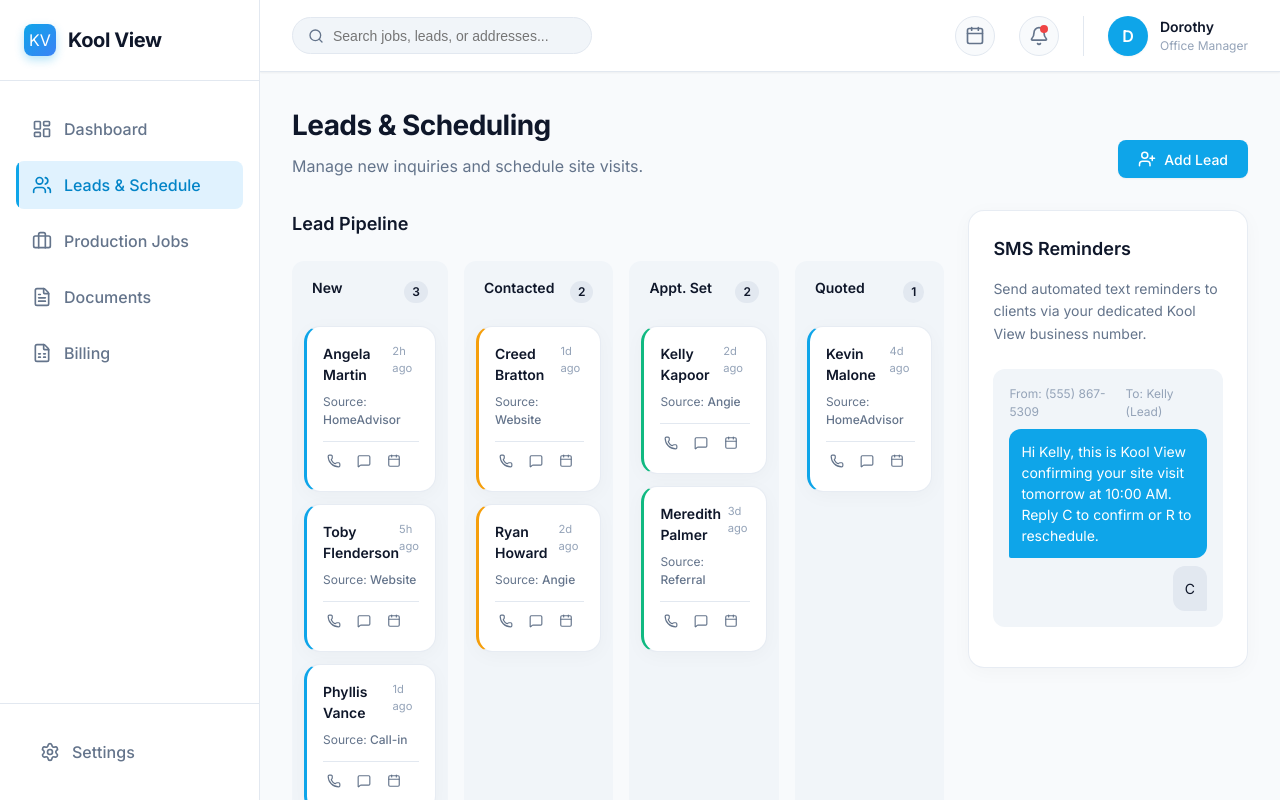
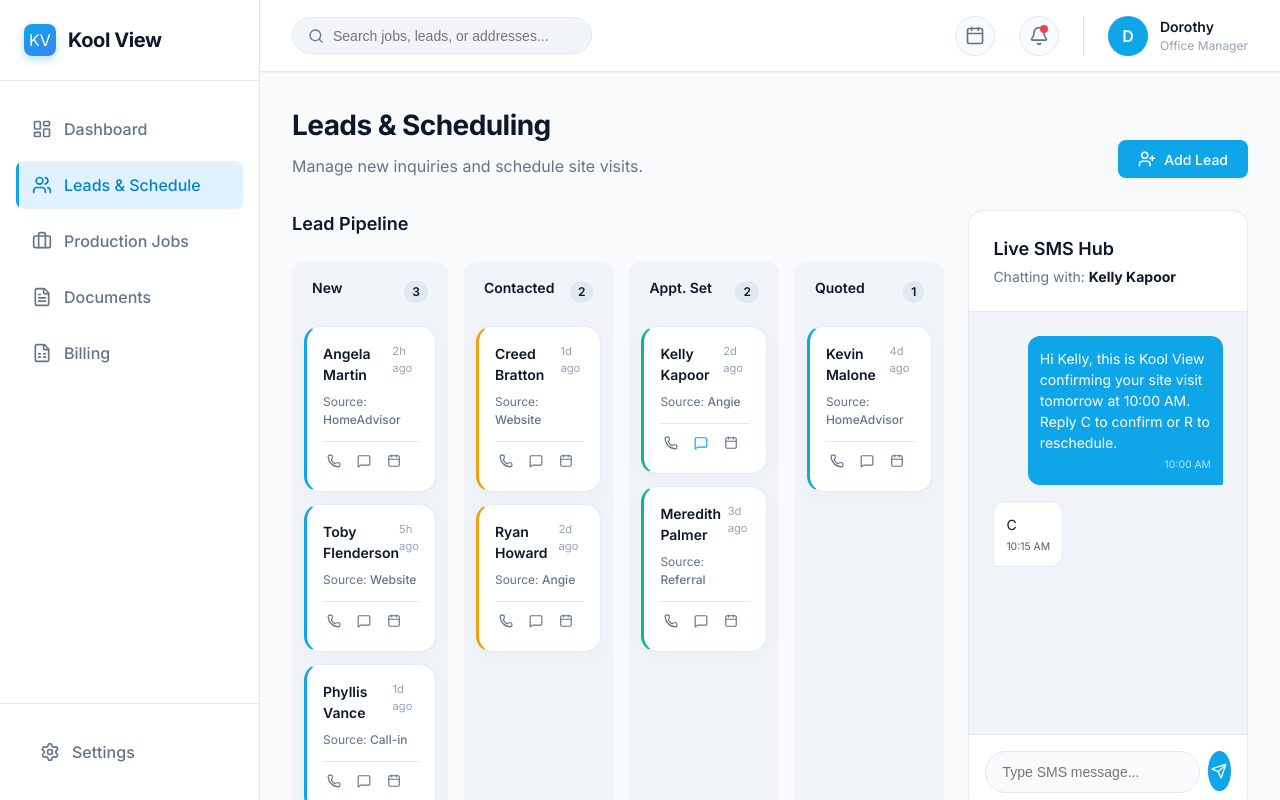
Before and after one commit to ahmadhassan91/KoolView, a React (Vite) app: page /leads in a window 1280 px wide. Built offline with nearby package versions, Linux system fonts and the light colour scheme.

Commit message:
feat: make SMS Reminders module interactive

```diff
--- a/src/pages/Leads.jsx
+++ b/src/pages/Leads.jsx
@@ -1,5 +1,5 @@
 import React, { useState } from 'react';
-import { Plus, MessageSquare, Phone, Calendar as CalendarIcon, UserPlus, Clock } from 'lucide-react';
+import { Plus, MessageSquare, Phone, Calendar as CalendarIcon, UserPlus, Clock, Send } from 'lucide-react';
 import Modal from '../components/Modal';
 
 export default function Leads() {
@@ -44,6 +44,32 @@ export default function Leads() {
     setLeads(leads.map(lead =>
       lead.id === leadId ? { ...lead, status: newStatus } : lead
     ));
+  };
+
+  /* --- Interactive SMS Handlers --- */
+  const [selectedSmsLead, setSelectedSmsLead] = useState(leads.find(l => l.name === 'Kelly Kapoor'));
+  const [smsText, setSmsText] = useState('');
+  const [chatHistory, setChatHistory] = useState([
+    { sender: 'us', text: 'Hi Kelly, this is Kool View confirming your site visit tomorrow at 10:00 AM. Reply C to confirm or R to reschedule.', time: '10:00 AM' },
+    { sender: 'them', text: 'C', time: '10:15 AM' }
+  ]);
+
+  const openSmsForLead = (lead) => {
+    setSelectedSmsLead(lead);
+    setChatHistory([
+      { sender: 'us', text: `Hi ${lead.name.split(' ')[0]}, thanks for reaching out to Kool View! How can we help you today?`, time: 'Just now' }
+    ]);
+  };
+
+  const sendSms = () => {
+    if (!smsText.trim()) return;
+    setChatHistory([...chatHistory, { sender: 'us', text: smsText, time: 'Now' }]);
+    setSmsText('');
+
+    // Simulate a fake reply after 2 seconds for the demo!
+    setTimeout(() => {
+      setChatHistory(prev => [...prev, { sender: 'them', text: "Sounds great, looking forward to it!", time: 'Now' }]);
+    }, 2000);
   };
 
   return (
@@ -103,7 +129,13 @@ export default function Leads() {
                         </div>
                         <div style={{ display: 'flex', gap: '0.5rem', borderTop: '1px solid var(--border)', paddingTop: '0.5rem' }} onClick={e => e.stopPropagation()}>
                           <button style={{ color: 'var(--text-muted)', padding: '0.25rem' }} title="Call"><Phone size={14} /></button>
-                          <button style={{ color: 'var(--text-muted)', padding: '0.25rem' }} title="Text"><MessageSquare size={14} /></button>
+                          <button
+                            style={{ color: selectedSmsLead?.id === lead.id ? 'var(--primary)' : 'var(--text-muted)', padding: '0.25rem', transition: 'var(--transition)' }}
+                            title="Text"
+                            onClick={(e) => { e.stopPropagation(); openSmsForLead(lead); }}
+                          >
+                            <MessageSquare size={14} />
+                          </button>
                           <button style={{ color: 'var(--text-muted)', padding: '0.25rem' }} title="Schedule"><CalendarIcon size={14} /></button>
                         </div>
                       </div>
@@ -120,31 +152,58 @@ export default function Leads() {
           </div>
         </div>
 
-        {/* Sidebar Actions (Reminders Demo) */}
+        {/* Dynamic Interactive SMS Panel */}
         <div style={{ display: 'flex', flexDirection: 'column', gap: '1.5rem' }}>
-          <div className="card" style={{ padding: '1.5rem' }}>
-            <h3 style={{ fontSize: '1.125rem', marginBottom: '1rem' }}>SMS Reminders</h3>
-            <p style={{ fontSize: '0.875rem', color: 'var(--text-muted)', marginBottom: '1.5rem', lineHeight: 1.6 }}>
-              Send automated text reminders to clients via your dedicated Kool View business number.
-            </p>
+          <div className="card" style={{ display: 'flex', flexDirection: 'column', height: '100%', maxHeight: '75vh' }}>
+            <div style={{ padding: '1.5rem', borderBottom: '1px solid var(--border)' }}>
+              <h3 style={{ fontSize: '1.125rem', marginBottom: '0.25rem' }}>Live SMS Hub</h3>
+              <p style={{ fontSize: '0.875rem', color: 'var(--text-muted)' }}>
+                Chatting with: <strong style={{ color: 'var(--text-main)' }}>{selectedSmsLead?.name || 'No lead selected'}</strong>
+              </p>
+            </div>
 
-            <div style={{ backgroundColor: 'var(--bg-subtle)', borderRadius: 'var(--radius-lg)', padding: '1rem', marginBottom: '1rem', position: 'relative' }}>
-              <div style={{ fontSize: '0.75rem', color: 'var(--text-light)', marginBottom: '0.5rem', display: 'flex', justifyContent: 'space-between' }}>
-                <span>From: (555) 867-5309</span>
-                <span>To: Kelly (Lead)</span>
-              </div>
-              <div style={{ backgroundColor: 'var(--primary)', color: 'white', padding: '0.75rem', borderRadius: '12px 12px 12px 2px', fontSize: '0.875rem', lineHeight: 1.5, marginBottom: '0.5rem' }}>
-                Hi Kelly, this is Kool View confirming your site visit tomorrow at 10:00 AM. Reply C to confirm or R to reschedule.
-              </div>
-              <div style={{ backgroundColor: 'var(--border)', color: 'var(--text-main)', padding: '0.75rem', borderRadius: '12px 12px 2px 12px', fontSize: '0.875rem', lineHeight: 1.5, alignSelf: 'flex-end', marginLeft: 'auto', width: 'fit-content' }}>
-                C
-              </div>
+            <div style={{ flex: 1, backgroundColor: 'var(--bg-subtle)', padding: '1.5rem', overflowY: 'auto', display: 'flex', flexDirection: 'column', gap: '1rem' }}>
+              {chatHistory.map((msg, idx) => (
+                <div key={idx} style={{
+                  alignSelf: msg.sender === 'us' ? 'flex-end' : 'flex-start',
+                  backgroundColor: msg.sender === 'us' ? 'var(--primary)' : 'var(--bg-surface)',
+                  color: msg.sender === 'us' ? 'white' : 'var(--text-main)',
+                  border: msg.sender === 'them' ? '1px solid var(--border)' : 'none',
+                  padding: '0.75rem',
+                  borderRadius: msg.sender === 'us' ? '12px 12px 2px 12px' : '12px 12px 12px 2px',
+                  fontSize: '0.875rem',
+                  lineHeight: 1.5,
+                  maxWidth: '85%'
+                }}>
+                  {msg.text}
+                  <div style={{ fontSize: '0.65rem', marginTop: '0.25rem', opacity: 0.7, textAlign: msg.sender === 'us' ? 'right' : 'left' }}>
+                    {msg.time}
+                  </div>
+                </div>
+              ))}
+            </div>
+
+            <div style={{ padding: '1rem', borderTop: '1px solid var(--border)', display: 'flex', gap: '0.5rem', backgroundColor: 'var(--bg-surface)' }}>
+              <input
+                type="text"
+                value={smsText}
+                onChange={(e) => setSmsText(e.target.value)}
+                onKeyDown={(e) => e.key === 'Enter' && sendSms()}
+                placeholder="Type SMS message..."
+                style={{ flex: 1, padding: '0.75rem 1rem', border: '1px solid var(--border)', borderRadius: 'var(--radius-full)', outline: 'none', fontSize: '0.875rem', backgroundColor: 'var(--bg-page)' }}
+              />
+              <button
+                onClick={sendSms}
+                style={{ backgroundColor: 'var(--primary)', color: 'white', width: '40px', height: '40px', borderRadius: '50%', display: 'flex', alignItems: 'center', justifyContent: 'center', cursor: 'pointer', border: 'none', transition: 'var(--transition)' }}
+              >
+                <Send size={16} style={{ marginLeft: '-2px' }} />
+              </button>
             </div>
           </div>
         </div>
       </div>
 
-      {/* Add Lead Modal */}
+      {/* Add Lead Modal & Details Modal code remains completely unchanged below */}
       <Modal
         isOpen={isAddLeadOpen}
         onClose={() => setIsAddLeadOpen(false)}
@@ -177,7 +236,6 @@ export default function Leads() {
         </div>
       </Modal>
 
-      {/* Lead Details Modal */}
       <Modal
         isOpen={!!selectedLead}
         onClose={() => setSelectedLead(null)}
```
